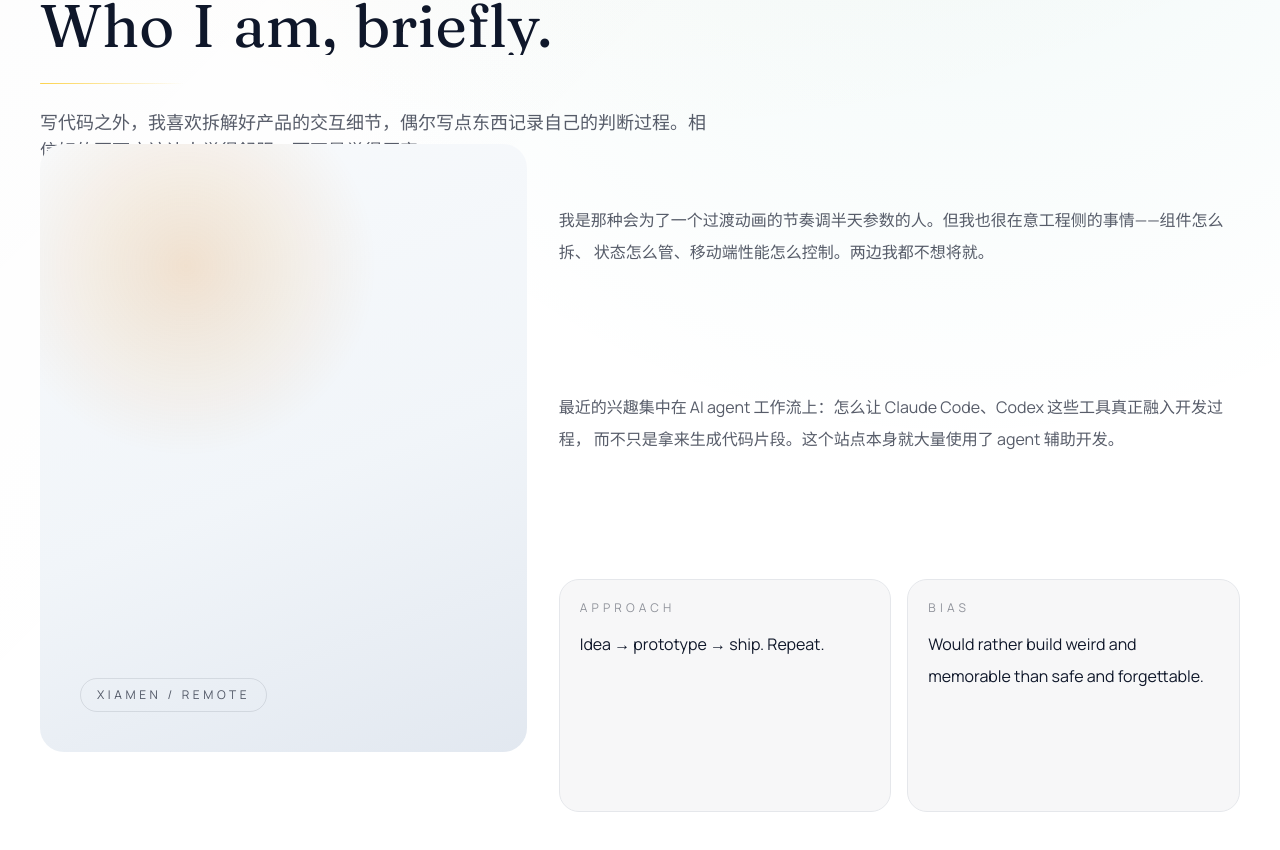
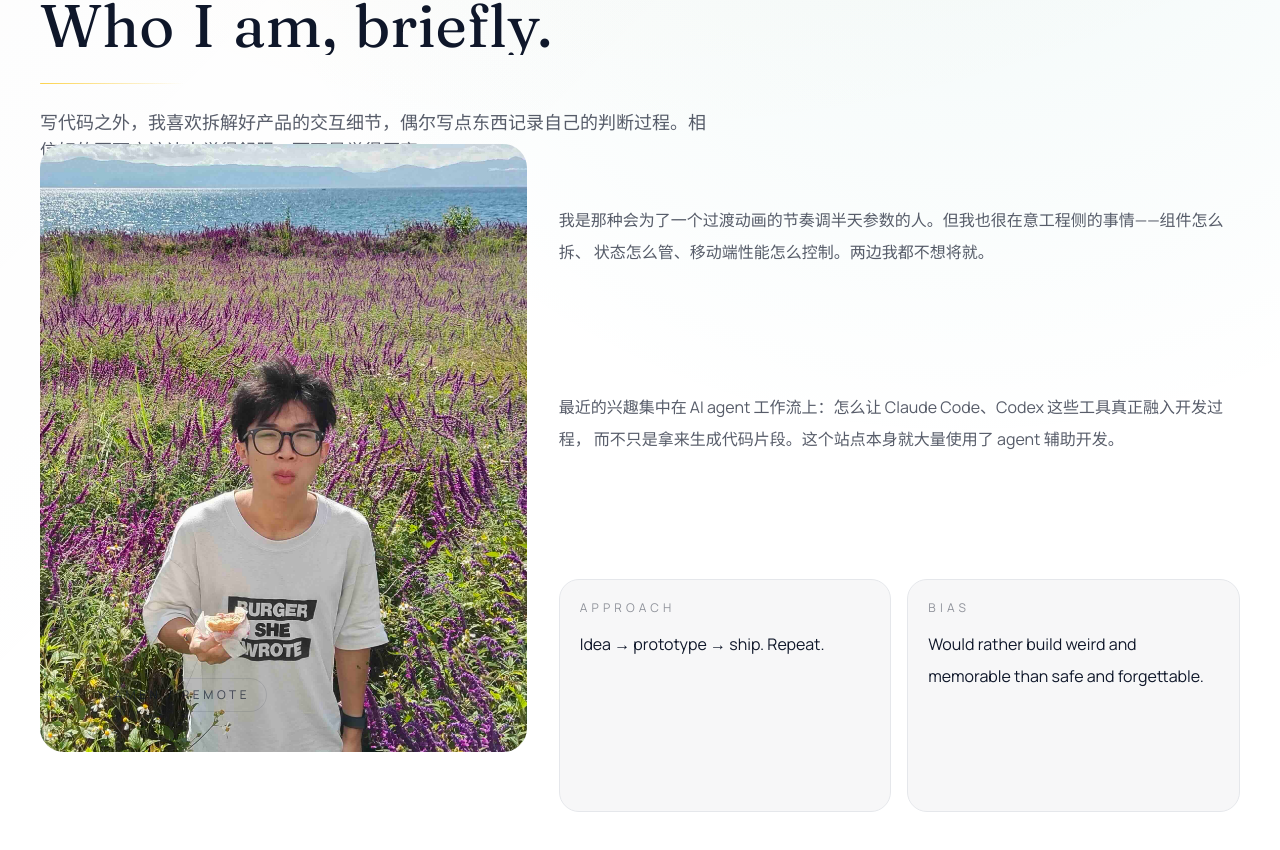
Before and after one commit to lifuyue/lifuyue.github.io, a React (Vite) app: page / in a window 1280 px wide. Shown: the part 1103-1953 px from the top of the page. Built offline with nearby package versions, Linux system fonts and the light colour scheme.

Commit message:
放了我的图，太炸裂了

```diff
--- a/src/components/sections/About.tsx
+++ b/src/components/sections/About.tsx
@@ -1,8 +1,10 @@
+import { useState } from 'react';
 import { motion, useScroll, useTransform } from 'framer-motion';
 import { SectionHeading } from '@/components/ui/SectionHeading';
 import { useScrollAnimation } from '@/hooks/useScrollAnimation';
 
 export function About() {
+  const [isPortraitAvailable, setIsPortraitAvailable] = useState(true);
   const { scrollYProgress } = useScroll();
   const y = useTransform(scrollYProgress, [0, 1], [50, -60]);
   const animation = useScrollAnimation(0.1);
@@ -18,6 +20,14 @@
         <motion.div style={{ y }} className="relative">
           <div className="relative overflow-hidden rounded-[1.5rem]">
             <div className="about-image-gradient aspect-[4/5]" />
+            {isPortraitAvailable ? (
+              <img
+                src="/images/about-portrait.jpg"
+                alt="Li Fuyue"
+                className="absolute inset-0 h-full w-full object-cover"
+                onError={() => setIsPortraitAvailable(false)}
+              />
+            ) : null}
             <div className="absolute bottom-10 left-10 rounded-full border border-line/10 px-4 py-2 text-xs uppercase tracking-[0.3em] text-foreground/70">
               Xiamen / Remote
             </div>
```
Also changed, not shown: public/images/about-portrait.jpg (added).
